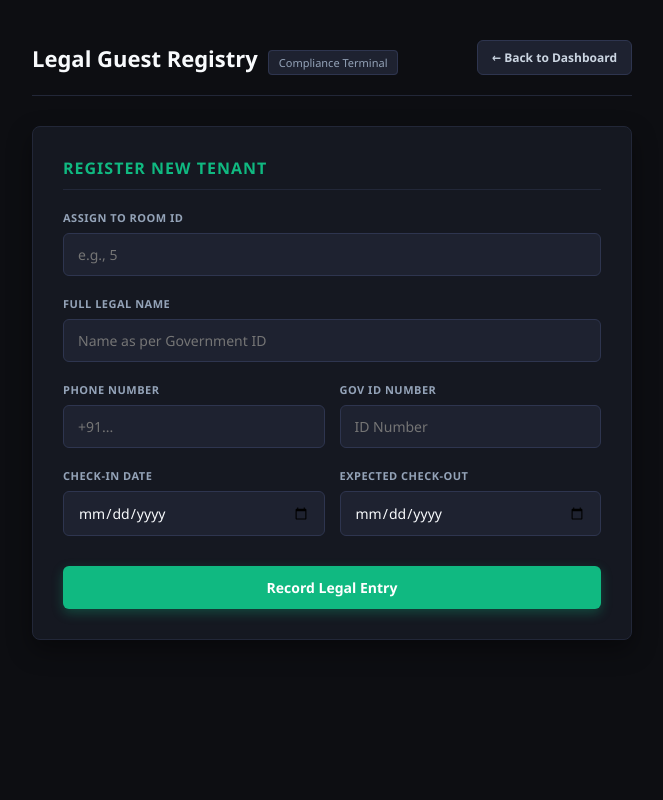
After one commit to colleges004-ship-it/pghub-backend, a Spring Boot app: page /register-tenant.html in a window 1280 px wide. The commit adds this page. Shown: the whole page, without its empty margins (308-971 px from the left). Run offline with Spring Boot 4, Linux system fonts and the light colour scheme; the visitor is signed in with stand-in values (Sample User, id 1); some of the project's set-up classes (security, data sources, template engines, error pages and the like) are left out, and stand-ins take their place.

```diff
--- a/src/main/java/com/pghub/backend/PgRoomController.java
+++ b/src/main/java/com/pghub/backend/PgRoomController.java
@@ -179,7 +179,11 @@ public ResponseEntity<?> addTenantToRoom(@PathVariable Long id, @RequestBody Ten
         tenant.setPgRoom(room);
 
         // Save the person to the database
+
         tenantRepository.save(tenant);
+
+        room.setAvailable(false);
+        roomRepository.save(room);
 
         return ResponseEntity.ok("Legal tenant record stored successfully.");
     }).orElse(ResponseEntity.notFound().build());
--- a/src/main/java/com/pghub/backend/Tenant.java
+++ b/src/main/java/com/pghub/backend/Tenant.java
@@ -3,6 +3,7 @@ package com.pghub.backend;
 import jakarta.persistence.*;
 import java.time.LocalDate;
 import com.fasterxml.jackson.annotation.JsonBackReference;
+import com.fasterxml.jackson.annotation.JsonFormat;
 
 @Entity
 @Table(name="tenants")
@@ -21,10 +22,12 @@ public class Tenant {
     @Column(nullable = false, unique = true)
     private String governmentIdNumber; // e.g., Aadhaar or Passport
 
-    @Column(nullable = false)
+   @Column(nullable = false)
+    @JsonFormat(pattern = "yyyy-MM-dd")
     private LocalDate checkInDate;
 
     @Column(nullable = false)
+    @JsonFormat(pattern = "yyyy-MM-dd")
     private LocalDate checkOutDate;
 
     // Link this tenant to a specific PG Room
--- /dev/null
+++ b/src/main/resources/static/register-tenant.html
@@ -0,0 +1,181 @@
+<!DOCTYPE html>
+<html lang="en">
+<head>
+    <meta charset="UTF-8">
+    <meta name="viewport" content="width=device-width, initial-scale=1.0">
+    <title>PG Hub - Guest Registry</title>
+    <style>
+        * { box-sizing: border-box; margin: 0; padding: 0; font-family: 'Segoe UI', Tahoma, Geneva, Verdana, sans-serif; }
+
+        body {
+            background-color: #0d0e12;
+            color: #e2e8f0;
+            min-height: 100vh;
+            padding: 40px 20px;
+            display: flex;
+            flex-direction: column;
+            align-items: center;
+        }
+
+        .container {
+            width: 100%;
+            max-width: 600px;
+            display: flex;
+            flex-direction: column;
+            gap: 30px;
+        }
+
+        header {
+            border-bottom: 1px solid #222738;
+            padding-bottom: 20px;
+            display: flex;
+            justify-content: space-between;
+            align-items: center;
+        }
+
+        h1 { color: #f8fafc; font-size: 22px; font-weight: 700; }
+        h1 span {
+            font-size: 11px; background: #1e2230; color: #94a3b8;
+            padding: 4px 10px; border-radius: 4px; font-weight: 500;
+            border: 1px solid #2e354f; margin-left: 10px;
+        }
+
+        .back-btn {
+            background-color: #1e2230; border: 1px solid #2e354f; color: #cbd5e1;
+            padding: 8px 14px; border-radius: 6px; text-decoration: none;
+            font-size: 12px; font-weight: 600; transition: all 0.2s;
+        }
+        .back-btn:hover { background-color: #2a3044; color: #fff; }
+
+        .panel {
+            background: #151821; border: 1px solid #222738;
+            border-radius: 8px; padding: 30px;
+            box-shadow: 0 10px 25px rgba(0,0,0,0.4);
+        }
+
+        h2 {
+            font-size: 16px; color: #10b981; text-transform: uppercase;
+            letter-spacing: 1px; margin-bottom: 20px; font-weight: 700;
+            border-bottom: 1px solid #222738; padding-bottom: 10px;
+        }
+
+        .form-row { display: flex; gap: 15px; margin-bottom: 20px; }
+        .form-group { flex: 1; display: flex; flex-direction: column; gap: 8px; }
+
+        label { font-size: 11px; font-weight: 700; color: #94a3b8; text-transform: uppercase; letter-spacing: 0.5px; }
+
+        input[type="text"], input[type="number"], input[type="date"], input[type="tel"] {
+            width: 100%; padding: 11px 14px; background: #1e2230;
+            border: 1px solid #2e354f; border-radius: 6px;
+            font-size: 14px; color: #f8fafc; transition: all 0.2s;
+        }
+
+        input:focus { outline: none; border-color: #10b981; box-shadow: 0 0 0 2px rgba(16, 185, 129, 0.2); }
+        input[readonly] { opacity: 0.7; cursor: not-allowed; }
+
+        .btn-primary {
+            width: 100%; padding: 12px; background-color: #10b981;
+            color: white; border: none; border-radius: 6px;
+            font-weight: bold; font-size: 14px; cursor: pointer;
+            box-shadow: 0 4px 12px rgba(16, 185, 129, 0.3); transition: all 0.2s;
+            margin-top: 10px;
+        }
+        .btn-primary:hover { background-color: #059669; }
+    </style>
+</head>
+<body>
+
+    <div class="container">
+        <header>
+            <h1>Legal Guest Registry<span>Compliance Terminal</span></h1>
+            <a href="/dashboard.html" class="back-btn">← Back to Dashboard</a>
+        </header>
+
+        <section class="panel">
+            <h2>Register New Tenant</h2>
+            <form id="tenantForm">
+
+                <div class="form-group" style="margin-bottom: 20px;">
+                    <label>Assign to Room ID</label>
+                    <input type="number" id="roomId" placeholder="e.g., 5" required>
+                </div>
+
+                <div class="form-group" style="margin-bottom: 20px;">
+                    <label>Full Legal Name</label>
+                    <input type="text" id="fullName" placeholder="Name as per Government ID" required autocomplete="off">
+                </div>
+
+                <div class="form-row">
+                    <div class="form-group">
+                        <label>Phone Number</label>
+                        <input type="tel" id="phoneNumber" placeholder="+91..." required>
+                    </div>
+                    <div class="form-group">
+                        <label>Gov ID Number</label>
+                        <input type="text" id="governmentIdNumber" placeholder="ID Number" required autocomplete="off">
+                    </div>
+                </div>
+
+                <div class="form-row">
+                    <div class="form-group">
+                        <label>Check-In Date</label>
+                        <input type="date" id="checkInDate" required>
+                    </div>
+                    <div class="form-group">
+                        <label>Expected Check-Out</label>
+                        <input type="date" id="checkOutDate" required>
+                    </div>
+                </div>
+
+                <button type="submit" class="btn-primary">Record Legal Entry</button>
+            </form>
+        </section>
+    </div>
+
+    <script>
+        // 1. Auto-fill the Room ID if clicking from the dashboard
+        const urlParams = new URLSearchParams(window.location.search);
+        const passedRoomId = urlParams.get('roomId');
+
+        if (passedRoomId) {
+            const roomInput = document.getElementById('roomId');
+            roomInput.value = passedRoomId;
+            roomInput.readOnly = true;
+        }
+
+        // 2. Handle form submission
+        document.getElementById('tenantForm').addEventListener('submit', function(e) {
+            e.preventDefault();
+
+            const roomId = document.getElementById('roomId').value;
+
+            // EXACT MATCH: These keys (left side of the colon) match the Java variables perfectly.
+            const tenantData = {
+                fullName: document.getElementById('fullName').value,
+                phoneNumber: document.getElementById('phoneNumber').value,
+                governmentIdNumber: document.getElementById('governmentIdNumber').value,
+                checkInDate: document.getElementById('checkInDate').value,
+                checkOutDate: document.getElementById('checkOutDate').value
+            };
+
+            fetch('/api/rooms/' + roomId + '/tenants/add', {
+                method: 'POST',
+                headers: { 'Content-Type': 'application/json' },
+                body: JSON.stringify(tenantData)
+            })
+            .then(async response => {
+                if (!response.ok) {
+                    const errMsg = await response.text();
+                    throw new Error(errMsg);
+                }
+                return response.text();
+            })
+            .then(msg => {
+                alert("✅ " + msg);
+                window.location.href = '/dashboard.html';
+            })
+            .catch(err => alert("Error: " + err.message));
+        });
+    </script>
+</body>
+</html>
--- a/src/main/resources/static/upload-test.html
+++ b/src/main/resources/static/upload-test.html
@@ -234,7 +234,8 @@
     <div class="container">
         <header>
             <h1>Asset Operations Console<span>Root Terminal</span></h1>
-            <a href="/rooms.html" class="back-btn">← Back to Ledger</a>
+            <!-- UPDATED: Points to dashboard.html -->
+            <a href="/dashboard.html" class="back-btn">← Back to Ledger</a>
         </header>
 
         <!-- PANEL 1: REGISTER NEW ROOM -->
@@ -351,7 +352,8 @@
         })
         .then(data => {
             alert("🎉 Room Added Successfully! Redirecting to inventory ledger...");
-            window.location.href = '/rooms.html';
+            // UPDATED: Redirects to dashboard.html
+            window.location.href = '/dashboard.html';
         })
         .catch(err => {
             alert(err.message);
```
Also changed, not shown: src/main/resources/static/dashboard.html (+115 -30 lines).
